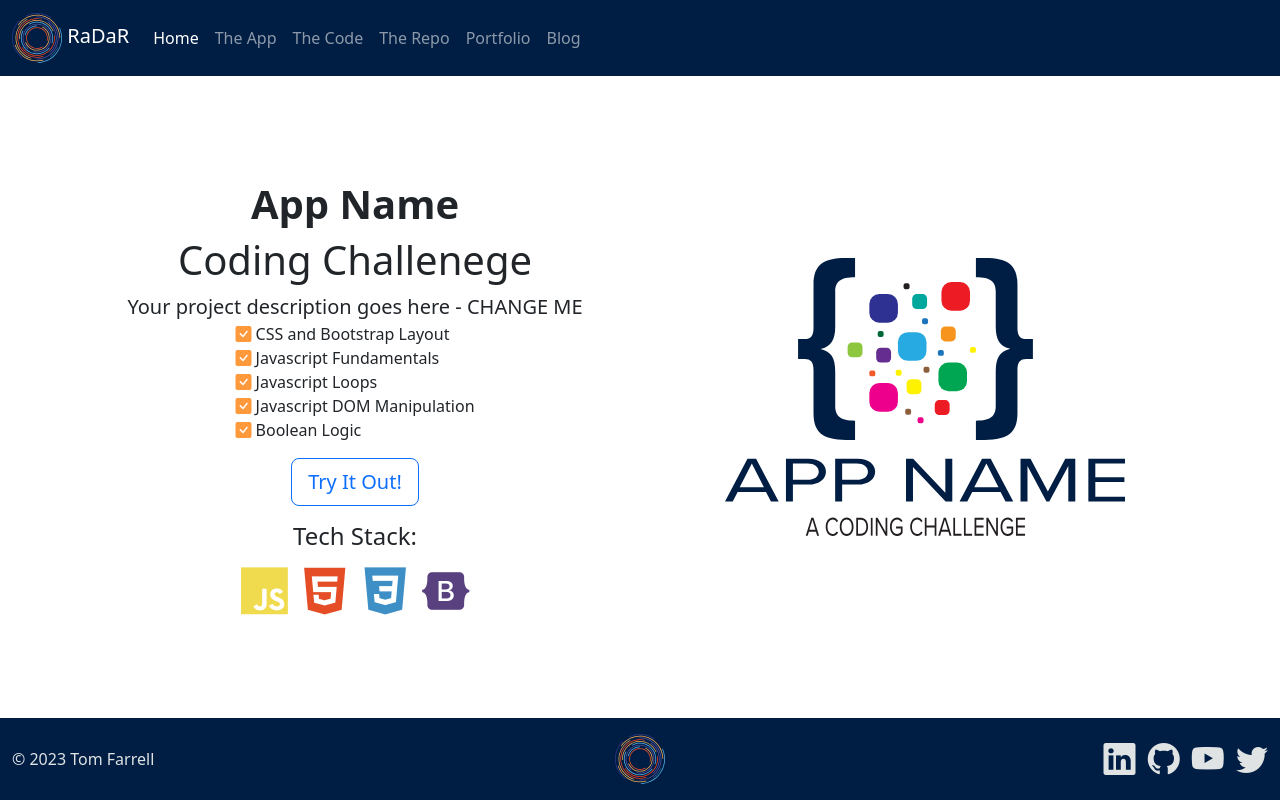
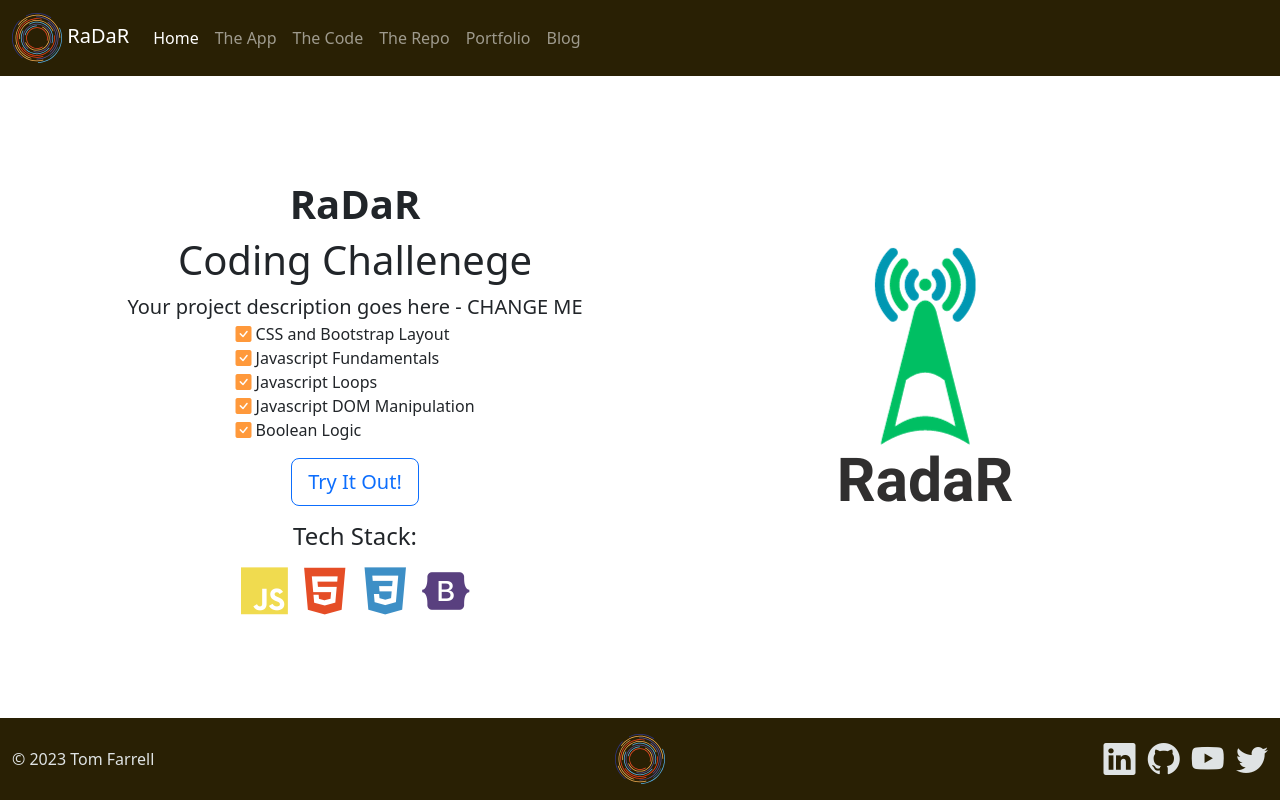
Before and after one commit to TJF71/RadaR_v2, a plain HTML site: page index.html in a window 1280 px wide. Drawn offline with nearby package versions, Linux system fonts and the light colour scheme.

Commit message:
clean update

```diff
--- a/css/site.css
+++ b/css/site.css
@@ -1,7 +1,7 @@
 /* Sticky Footer */
 
 :root {
-    --tf-primary-color: #001e43;    /**/
+    --tf-primary-color: #292004;    /**/
     --tf-secondary-color: #ff993b;
     --tf-light-color: #dfe3e4;
     --tf-dark-color: #1b1b1b;
--- a/index.html
+++ b/index.html
@@ -4,7 +4,7 @@
 <head>
     <meta charset="UTF-8">
     <meta name="viewport" content="width=device-width, initial-scale=1.0">
-    <title> APP NAME: By Tom Farrell</title>
+    <title> RaDaR: By Tom Farrell</title>
 
     <!-- Bootstrap CSS -->
     <link href="https://cdn.jsdelivr.net/npm/bootstrap@5.3.2/dist/css/bootstrap.min.css" rel="stylesheet"
@@ -74,12 +74,12 @@
         <div class="row row-cols-1 row-cols-md-2 align-items-center h-100">
 
             <div class="col order-md-last text-center">
-                <img src="/img/APPNAMELogo.svg" class="img-fluid app-logo " />
+                <img src="/img/RaDaR.png" class="img-fluid logo" />
             </div>
 
             <div class="col text-center">
                 <!-- CHANGE ME -->
-                <h1 class="display-6 fw-bold mt-3">App Name</h1>
+                <h1 class="display-6 fw-bold mt-3">RaDaR</h1>
                 <h2 class="display-6">Coding Challenege</h2>
                 <div class="lead">Your project description goes here - CHANGE ME</div>
 
```
Also changed, not shown: app.html (+1 -1 lines), img/RaDaR.png (added).
